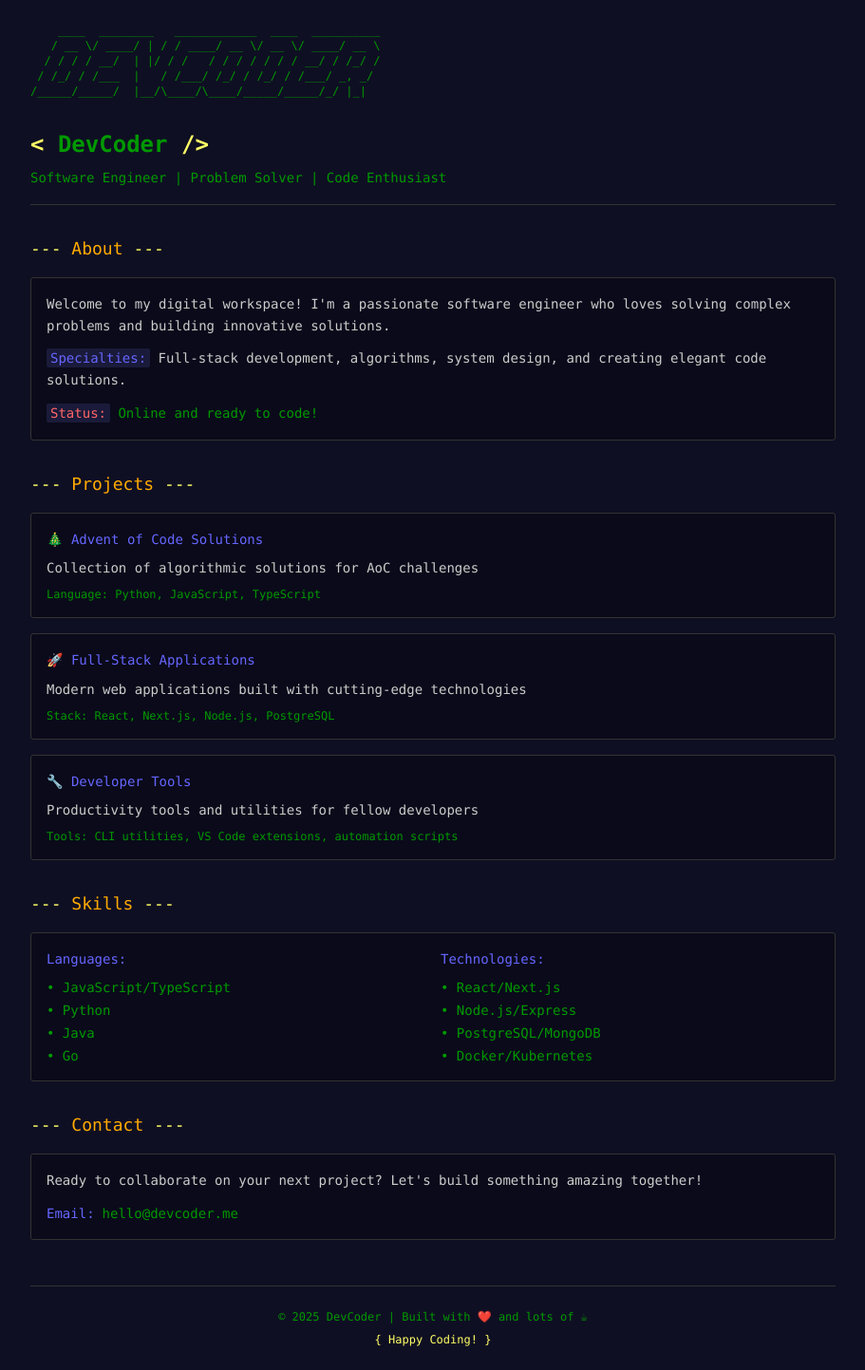
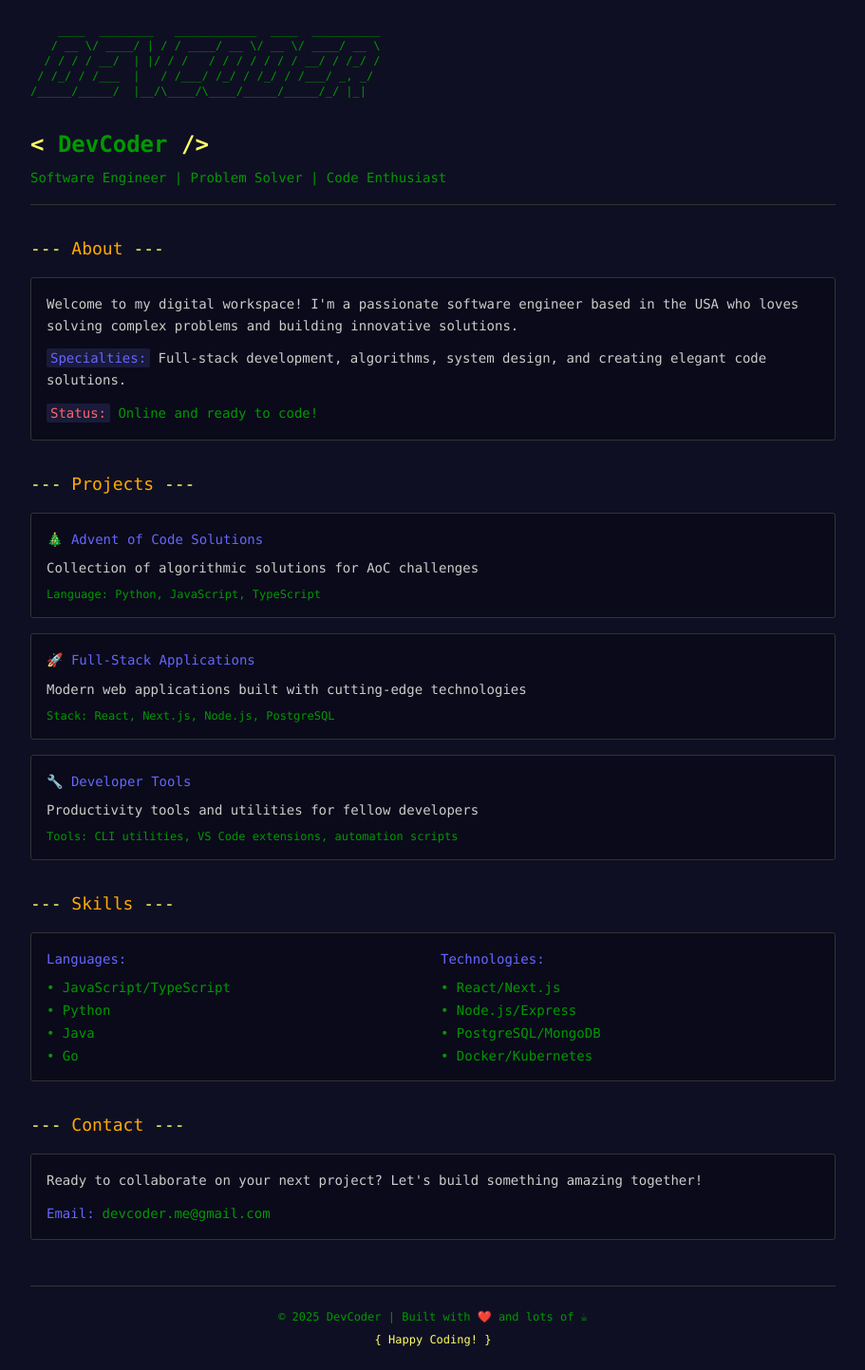
Before and after one commit to aibekz/dev, a Next.js app: page / in a window 1280 px wide. Shown: the whole page at 95% size, without its empty margins (184-1095 px from the left). Built offline with nearby package versions, Linux system fonts and the light colour scheme.

Commit message:
Update personal introduction and email address in the homepage

```diff
--- a/app/page.tsx
+++ b/app/page.tsx
@@ -31,7 +31,7 @@ export default function Home() {
             <div className="code-block">
               <p className="mb-3">
                 Welcome to my digital workspace! I'm a passionate software engineer
-                who loves solving complex problems and building innovative solutions.
+                based in the USA who loves solving complex problems and building innovative solutions.
               </p>
               <p className="mb-3">
                 <span className="highlight terminal-blue">Specialties:</span> Full-stack development,
@@ -120,8 +120,8 @@ export default function Home() {
               <div className="space-y-2">
                 <p>
                   <span className="terminal-blue">Email:</span>
-                  <a href="mailto:hello@devcoder.me" className="ml-2 hover:text-yellow-400">
-                    hello@devcoder.me
+                  <a href="mailto:devcoder.me@gmail.com" className="ml-2 hover:text-yellow-400">
+                    devcoder.me@gmail.com
                   </a>
                 </p>
               </div>
```
